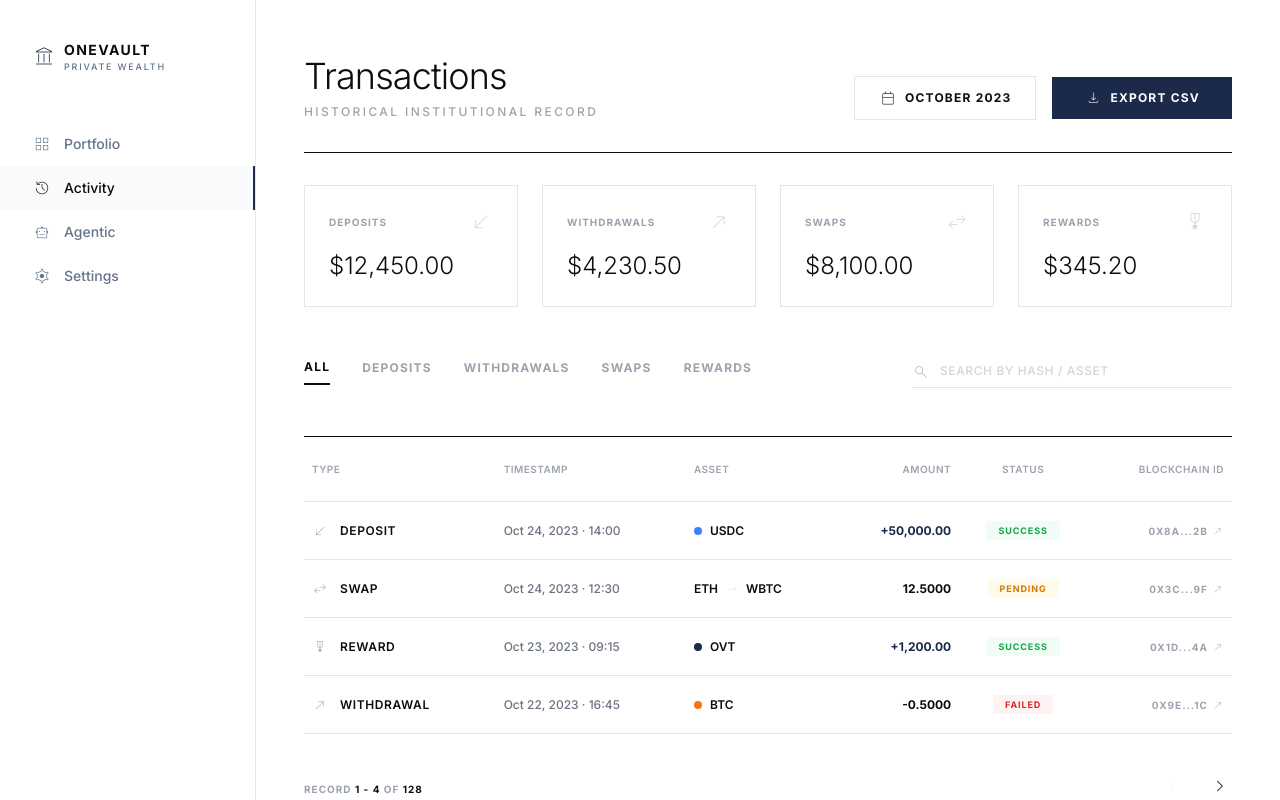
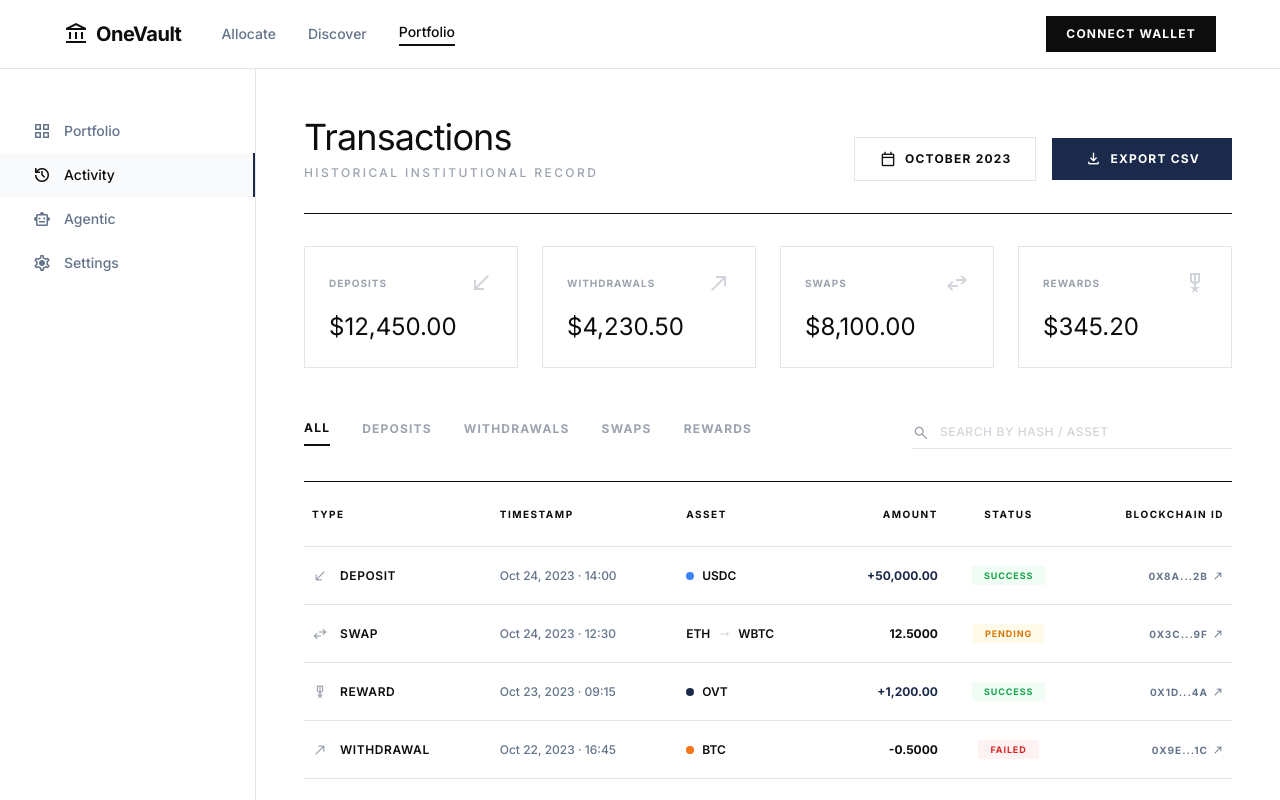
Before and after one commit to stvol-official/onevault-stitch, a plain HTML site: page portfolio_txs.html in a window 1280 px wide. Drawn offline with nearby package versions, Linux system fonts and the light colour scheme.

Commit message:
Align portfolio_txs style and layout with portfolio_main
Replace head, body structure, and sidebar with portfolio_main's
design system: Inter font, top header with nav, clean sidebar
(no brand block), and overflow-hidden flex layout.

Co-Authored-By: Claude Sonnet 4.6 <noreply@anthropic.com>

```diff
--- a/portfolio_txs.html
+++ b/portfolio_txs.html
@@ -2,10 +2,10 @@
 <html class="" lang="en"><head>
 <meta charset="utf-8"/>
 <meta content="width=device-width, initial-scale=1.0" name="viewport"/>
-<title>OneVault - Transactions</title>
+<title>OneVault | Activity</title>
+<link href="https://fonts.googleapis.com/css2?family=Inter:wght@400;500;600;700&amp;display=swap" rel="stylesheet"/>
+<link href="https://fonts.googleapis.com/css2?family=Material+Symbols+Outlined:wght,FILL@100..700,0..1&amp;display=swap" rel="stylesheet"/>
 <script src="https://cdn.tailwindcss.com?plugins=forms,container-queries"></script>
-<link href="https://fonts.googleapis.com/css2?family=Inter:wght@300;400;500;600;700&amp;display=swap" rel="stylesheet"/>
-<link href="https://fonts.googleapis.com/css2?family=Material+Symbols+Outlined:wght,FILL@100..700,0..1&amp;display=swap" rel="stylesheet"/>
 <script id="tailwind-config">
         tailwind.config = {
             darkMode: "class",
@@ -14,17 +14,17 @@
                     colors: {
                         "primary": "#0D0D0D",
                         "navy": "#1B2A4A",
+                        "border-gray": "#E5E5E5",
                         "background-light": "#FFFFFF",
-                        "border-gray": "#E5E5E5",
                         "slate-gray": "#64748B",
                     },
                     fontFamily: {
-                        "display": ["Inter", "sans-serif"]
+                        "sans": ["Inter", "sans-serif"],
                     },
                     borderRadius: {
-                        "DEFAULT": "0rem",
-                        "lg": "0rem",
-                        "xl": "0rem",
+                        "DEFAULT": "0px",
+                        "lg": "0px",
+                        "xl": "0px",
                         "full": "9999px"
                     },
                 },
@@ -32,18 +32,23 @@
         }
     </script>
 <style type="text/tailwindcss">
-        body {
-            font-family: 'Inter', sans-serif;
-            color: #0D0D0D;
+        @layer base {
+            body {
+                @apply font-sans text-primary bg-background-light antialiased;
+            }
+            h1, h2, h3, h4 {
+                @apply font-bold tracking-tight;
+            }
         }
-        .material-symbols-outlined {
-            font-variation-settings: 'FILL' 0, 'wght' 200, 'GRAD' 0, 'opsz' 20;
-        }table { border-collapse: collapse; }
-        th { font-weight: 600; text-transform: uppercase; letter-spacing: 0.05em; }
-        ::-webkit-scrollbar { width: 6px; height: 6px; }
-        ::-webkit-scrollbar-track { background: #F7F7F7; }
-        ::-webkit-scrollbar-thumb { background: #D1D1D1; }
-        ::-webkit-scrollbar-thumb:hover { background: #0D0D0D; }
+        ::-webkit-scrollbar {
+            width: 4px;
+        }
+        ::-webkit-scrollbar-track {
+            background: #FFFFFF;
+        }
+        ::-webkit-scrollbar-thumb {
+            background: #E5E5E5;
+        }
         .sidebar-link {
             @apply flex items-center gap-3 px-8 py-3 text-slate-gray hover:text-primary transition-all duration-200 text-sm font-medium border-r-2 border-transparent;
         }
@@ -52,20 +57,31 @@
         }
     </style>
 </head>
-<body class="bg-background-light text-primary antialiased overflow-hidden font-display">
-<div class="flex h-screen w-full overflow-hidden bg-white">
+<body class="overflow-hidden flex flex-col h-screen">
+<header class="w-full border-b border-[#E5E5E5] bg-white shrink-0 z-50">
+<div class="max-w-[1200px] mx-auto flex items-center justify-between px-6 py-4">
+<div class="flex items-center gap-10">
+<a class="flex items-center gap-2" href="index.html">
+<span class="material-symbols-outlined text-primary text-2xl">account_balance</span>
+<span class="font-bold text-xl tracking-tight font-display">OneVault</span>
+</a>
+<nav class="hidden md:flex items-center gap-8 text-sm font-medium">
+<a class="text-slate-500 hover:text-primary transition-colors font-display" href="allocator.html">Allocate</a>
+<a class="text-slate-500 hover:text-primary transition-colors font-display" href="discover.html">Discover</a>
+<a class="text-primary border-b-2 border-primary pb-0.5 font-display" href="portfolio_main.html">Portfolio</a>
+</nav>
+</div>
+<div class="flex items-center gap-6">
+<button class="bg-primary text-white text-xs font-bold uppercase tracking-widest px-5 py-2.5 hover:bg-slate-800 transition-colors font-display">
+                Connect Wallet
+            </button>
+</div>
+</div>
+</header>
+<div class="flex flex-1 w-full flex-row overflow-hidden">
 <aside class="hidden lg:flex w-64 flex-col border-r border-border-gray bg-white h-full shrink-0">
 <div class="flex h-full flex-col justify-between py-10">
 <div class="flex flex-col gap-12">
-<div class="px-8">
-<div class="flex items-center gap-2">
-<span class="material-symbols-outlined text-navy text-2xl">account_balance</span>
-<div class="flex flex-col">
-<span class="text-primary text-sm font-bold tracking-widest uppercase">OneVault</span>
-<span class="text-[9px] text-slate-gray font-medium tracking-[0.2em] uppercase">Private Wealth</span>
-</div>
-</div>
-</div>
 <nav class="flex flex-col">
 <a class="sidebar-link" href="portfolio_main.html">
 <span class="material-symbols-outlined text-[20px]">grid_view</span>
@@ -87,19 +103,9 @@
 </div>
 </div>
 </aside>
-<main class="flex flex-1 flex-col overflow-y-auto bg-white">
-<div class="lg:hidden flex items-center justify-between p-6 border-b border-border-gray bg-white">
-<div class="flex items-center gap-3">
-<div class="h-6 w-6 bg-navy flex items-center justify-center text-white">
-<span class="material-symbols-outlined text-xs">account_balance</span>
-</div>
-<span class="font-bold text-xs uppercase tracking-widest">OneVault</span>
-</div>
-<button class="text-primary">
-<span class="material-symbols-outlined">menu</span>
-</button>
-</div>
-<div class="flex flex-col gap-8 px-8 py-10 md:px-12 lg:py-14">
+<main class="flex-1 flex flex-col h-full overflow-hidden bg-white">
+<div class="flex-1 overflow-y-auto p-8 md:p-12">
+<div class="max-w-6xl mx-auto space-y-8">
 <div class="flex flex-col gap-6 sm:flex-row sm:items-end sm:justify-between border-b border-primary pb-8">
 <div>
 <h2 class="text-4xl font-light tracking-tight text-primary">Transactions</h2>
@@ -161,28 +167,28 @@
 <input class="block w-full border-0 border-b border-border-gray bg-transparent py-2 pl-7 pr-4 text-xs font-medium placeholder-gray-300 focus:border-primary focus:ring-0 transition-all uppercase tracking-wider" placeholder="Search by Hash / Asset" type="text"/>
 </div>
 </div>
-<div class="mt-4 border-t border-primary">
+<div class="border-t border-primary">
 <div class="overflow-x-auto">
-<table class="w-full text-left text-xs">
+<table class="w-full text-left text-xs" style="border-collapse:collapse;">
 <thead>
 <tr class="border-b border-border-gray">
-<th class="px-2 py-6 text-[10px] text-gray-400" scope="col">Type</th>
-<th class="px-2 py-6 text-[10px] text-gray-400" scope="col">Timestamp</th>
-<th class="px-2 py-6 text-[10px] text-gray-400" scope="col">Asset</th>
-<th class="px-2 py-6 text-[10px] text-gray-400 text-right" scope="col">Amount</th>
-<th class="px-2 py-6 text-[10px] text-gray-400 text-center" scope="col">Status</th>
-<th class="px-2 py-6 text-[10px] text-gray-400 text-right" scope="col">Blockchain ID</th>
+<th class="px-2 py-6 text-[10px] font-bold text-primary uppercase tracking-[0.15em]" scope="col">Type</th>
+<th class="px-2 py-6 text-[10px] font-bold text-primary uppercase tracking-[0.15em]" scope="col">Timestamp</th>
+<th class="px-2 py-6 text-[10px] font-bold text-primary uppercase tracking-[0.15em]" scope="col">Asset</th>
+<th class="px-2 py-6 text-[10px] font-bold text-primary uppercase tracking-[0.15em] text-right" scope="col">Amount</th>
+<th class="px-2 py-6 text-[10px] font-bold text-primary uppercase tracking-[0.15em] text-center" scope="col">Status</th>
+<th class="px-2 py-6 text-[10px] font-bold text-primary uppercase tracking-[0.15em] text-right" scope="col">Blockchain ID</th>
 </tr>
 </thead>
 <tbody class="divide-y divide-border-gray">
-<tr class="hover:bg-gray-50/50 transition-colors">
+<tr class="hover:bg-gray-50 transition-colors">
 <td class="whitespace-nowrap px-2 py-5">
 <div class="flex items-center gap-3">
 <span class="material-symbols-outlined text-[16px] text-gray-400">south_west</span>
 <span class="font-semibold uppercase tracking-wider">Deposit</span>
 </div>
 </td>
-<td class="whitespace-nowrap px-2 py-5 text-gray-500 font-medium">Oct 24, 2023 · 14:00</td>
+<td class="whitespace-nowrap px-2 py-5 text-slate-gray font-medium">Oct 24, 2023 · 14:00</td>
 <td class="whitespace-nowrap px-2 py-5">
 <div class="flex items-center gap-2">
 <span class="w-2 h-2 rounded-full bg-blue-500"></span>
@@ -194,20 +200,20 @@
 <span class="text-[9px] font-bold uppercase tracking-widest text-green-600 bg-green-50 px-3 py-1">Success</span>
 </td>
 <td class="whitespace-nowrap px-2 py-5 text-right">
-<a class="inline-flex items-center gap-1 text-[10px] font-bold uppercase tracking-widest text-gray-400 hover:text-navy transition-colors" href="#">
+<a class="inline-flex items-center gap-1 text-[10px] font-bold uppercase tracking-widest text-slate-gray hover:text-navy transition-colors" href="#">
                                         0x8a...2b
                                         <span class="material-symbols-outlined text-[12px]">north_east</span>
 </a>
 </td>
 </tr>
-<tr class="hover:bg-gray-50/50 transition-colors">
+<tr class="hover:bg-gray-50 transition-colors">
 <td class="whitespace-nowrap px-2 py-5">
 <div class="flex items-center gap-3">
 <span class="material-symbols-outlined text-[16px] text-gray-400">swap_horiz</span>
 <span class="font-semibold uppercase tracking-wider">Swap</span>
 </div>
 </td>
-<td class="whitespace-nowrap px-2 py-5 text-gray-500 font-medium">Oct 24, 2023 · 12:30</td>
+<td class="whitespace-nowrap px-2 py-5 text-slate-gray font-medium">Oct 24, 2023 · 12:30</td>
 <td class="whitespace-nowrap px-2 py-5">
 <div class="flex items-center gap-2">
 <span class="font-semibold">ETH</span>
@@ -220,20 +226,20 @@
 <span class="text-[9px] font-bold uppercase tracking-widest text-amber-600 bg-amber-50 px-3 py-1">Pending</span>
 </td>
 <td class="whitespace-nowrap px-2 py-5 text-right">
-<a class="inline-flex items-center gap-1 text-[10px] font-bold uppercase tracking-widest text-gray-400 hover:text-navy transition-colors" href="#">
+<a class="inline-flex items-center gap-1 text-[10px] font-bold uppercase tracking-widest text-slate-gray hover:text-navy transition-colors" href="#">
                                         0x3c...9f
                                         <span class="material-symbols-outlined text-[12px]">north_east</span>
 </a>
 </td>
 </tr>
-<tr class="hover:bg-gray-50/50 transition-colors">
+<tr class="hover:bg-gray-50 transition-colors">
 <td class="whitespace-nowrap px-2 py-5">
 <div class="flex items-center gap-3">
 <span class="material-symbols-outlined text-[16px] text-gray-400">military_tech</span>
 <span class="font-semibold uppercase tracking-wider">Reward</span>
 </div>
 </td>
-<td class="whitespace-nowrap px-2 py-5 text-gray-500 font-medium">Oct 23, 2023 · 09:15</td>
+<td class="whitespace-nowrap px-2 py-5 text-slate-gray font-medium">Oct 23, 2023 · 09:15</td>
 <td class="whitespace-nowrap px-2 py-5">
 <div class="flex items-center gap-2">
 <span class="w-2 h-2 rounded-full bg-navy"></span>
@@ -245,20 +251,20 @@
 <span class="text-[9px] font-bold uppercase tracking-widest text-green-600 bg-green-50 px-3 py-1">Success</span>
 </td>
 <td class="whitespace-nowrap px-2 py-5 text-right">
-<a class="inline-flex items-center gap-1 text-[10px] font-bold uppercase tracking-widest text-gray-400 hover:text-navy transition-colors" href="#">
+<a class="inline-flex items-center gap-1 text-[10px] font-bold uppercase tracking-widest text-slate-gray hover:text-navy transition-colors" href="#">
                                         0x1d...4a
                                         <span class="material-symbols-outlined text-[12px]">north_east</span>
 </a>
 </td>
 </tr>
-<tr class="hover:bg-gray-50/50 transition-colors">
+<tr class="hover:bg-gray-50 transition-colors">
 <td class="whitespace-nowrap px-2 py-5">
 <div class="flex items-center gap-3">
 <span class="material-symbols-outlined text-[16px] text-gray-400">north_east</span>
 <span class="font-semibold uppercase tracking-wider">Withdrawal</span>
 </div>
 </td>
-<td class="whitespace-nowrap px-2 py-5 text-gray-500 font-medium">Oct 22, 2023 · 16:45</td>
+<td class="whitespace-nowrap px-2 py-5 text-slate-gray font-medium">Oct 22, 2023 · 16:45</td>
 <td class="whitespace-nowrap px-2 py-5">
 <div class="flex items-center gap-2">
 <span class="w-2 h-2 rounded-full bg-orange-500"></span>
@@ -270,7 +276,7 @@
 <span class="text-[9px] font-bold uppercase tracking-widest text-red-600 bg-red-50 px-3 py-1">Failed</span>
 </td>
 <td class="whitespace-nowrap px-2 py-5 text-right">
-<a class="inline-flex items-center gap-1 text-[10px] font-bold uppercase tracking-widest text-gray-400 hover:text-navy transition-colors" href="#">
+<a class="inline-flex items-center gap-1 text-[10px] font-bold uppercase tracking-widest text-slate-gray hover:text-navy transition-colors" href="#">
                                         0x9e...1c
                                         <span class="material-symbols-outlined text-[12px]">north_east</span>
 </a>
@@ -280,20 +286,16 @@
 </table>
 </div>
 <div class="flex items-center justify-between py-10 border-t border-border-gray">
-<p class="text-[10px] font-bold uppercase tracking-widest text-gray-400">
+<span class="text-[10px] font-bold uppercase tracking-widest text-slate-gray">
                         Record <span class="text-primary">1 - 4</span> of <span class="text-primary">128</span>
-</p>
-<div class="flex items-center gap-6">
-<button class="text-gray-300 hover:text-primary transition-colors disabled:opacity-20" disabled="">
-<span class="material-symbols-outlined">chevron_left</span>
-</button>
-<button class="text-primary hover:text-navy transition-colors">
-<span class="material-symbols-outlined">chevron_right</span>
-</button>
+</span>
+<div class="flex items-center gap-8">
+<button class="text-[10px] font-bold text-primary uppercase tracking-widest hover:text-navy transition-colors" disabled="">Previous</button>
+<button class="text-[10px] font-bold text-primary uppercase tracking-widest hover:text-navy transition-colors">Next Page</button>
 </div>
 </div>
 </div>
-<div class="h-12"></div>
+</div>
 </div>
 </main>
 </div>
```
